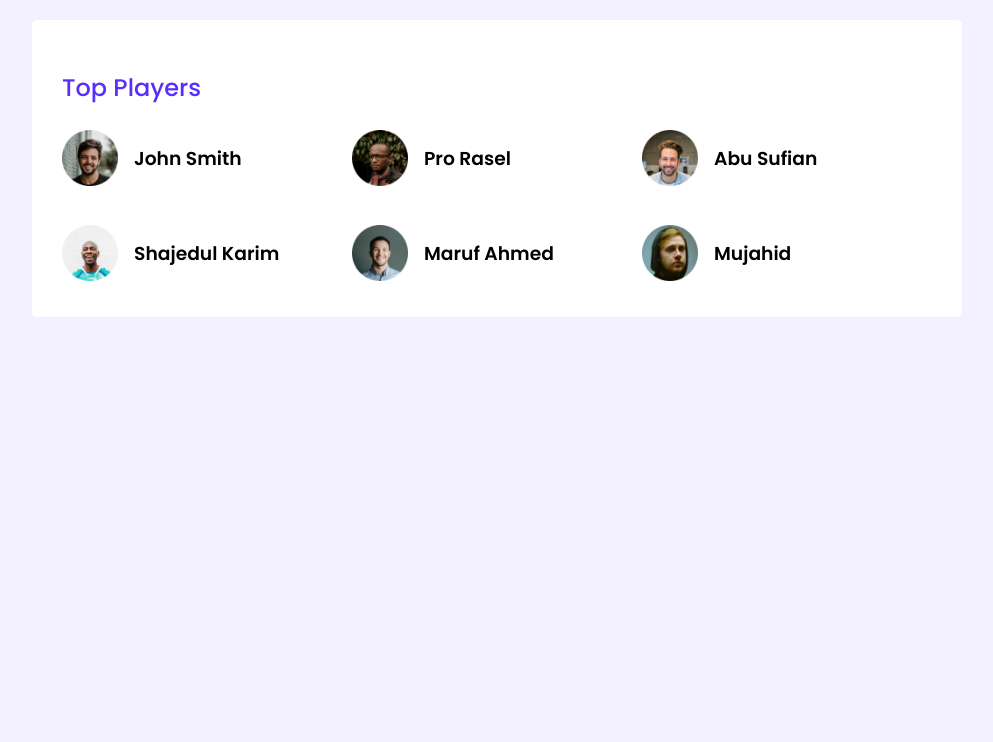
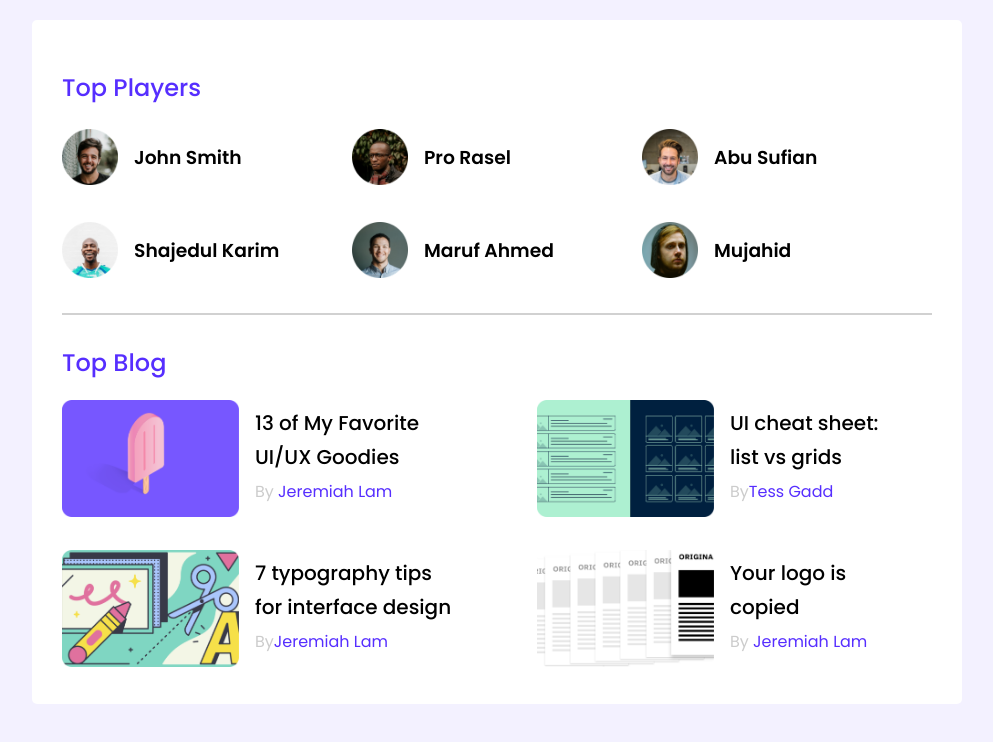
Before and after one commit to MehediHasan4321/Leder-bord, a plain HTML site: page index.html in a window 1280 px wide. Shown: the whole page, without its empty margins (143-1136 px from the left). Drawn offline with Linux system fonts and the light colour scheme.

Commit message:
add blog section

```diff
--- a/index.html
+++ b/index.html
@@ -43,6 +43,48 @@
                         <h3>Mujahid</h3>
                     </div>
                 </div>
+                <hr>
+                <div class="blog-section">
+                    <h2 class="section-title">Top Blog</h2>
+                    <article class="blogs">
+                        <div class="blog">
+                            <div class="blog-thumnile">
+                                <img src="images/blogs/blog-1.png" alt="">
+                            </div>
+                            <div class="blog-info">
+                                <h3>13 of My Favorite <br> UI/UX Goodies</h3>
+                                <p><span>By</span> Jeremiah Lam</p>
+                            </div>
+                        </div>
+                        <div class="blog">
+                            <div class="blog-thumnile">
+                                <img src="images/blogs/blog-2.png" alt="">
+                            </div>
+                            <div class="blog-info">
+                                <h3>UI cheat sheet: <br>list vs grids</h3>
+                                <p><span>By</span>Tess Gadd</p>
+                            </div>
+                        </div>
+                        <div class="blog">
+                            <div class="blog-thumnile">
+                                <img src="images/blogs/blog-3.png" alt="">
+                            </div>
+                            <div class="blog-info">
+                                <h3>7 typography tips <br>for interface design</h3>
+                                <p><span>By</span>Jeremiah Lam</p>
+                            </div>
+                        </div>
+                        <div class="blog">
+                            <div class="blog-thumnile">
+                                <img src="images/blogs/blog-4.png" alt="">
+                            </div>
+                            <div class="blog-info">
+                                <h3>Your logo is <br>copied</h3>
+                                <p><span>By</span> Jeremiah Lam</p>
+                            </div>
+                        </div>
+                    </article>
+                </div>
             </div>
         </section>
     </main>
--- a/styles/style.css
+++ b/styles/style.css
@@ -8,6 +8,7 @@ body {
     background-color: #F3F1FF;
 
 }
+
 main {
     display: flex;
     justify-content: center;
@@ -30,12 +31,10 @@ main {
     font-size: 24px;
 }
 
-.top-players {}
-
 .playres {
     display: grid;
     grid-template-columns: repeat(3, 1fr);
-    row-gap: 29px;
+    grid-row-gap: 29px;
 }
 
 .player {
@@ -48,3 +47,50 @@ main {
     width: 56px;
     height: 56px;
 }
+
+.player h3 {
+    Size: 18px;
+    line-height: 27px;
+}
+
+hr {
+    margin: 30px 0;
+    border: 1px solid #D1D1D1;
+}
+.blogs{
+    display: grid;
+    grid-template-columns: repeat(2,1fr);
+    grid-column-gap: 80px;
+    grid-row-gap: 26px;
+}
+.blog {
+    display: flex;
+    gap: 16px;
+    align-items: center;
+}
+
+.blog-thumnile img {
+    width: 177px;
+    height: 117px;
+}
+
+.blog-info{
+    margin-top: -18px;
+}
+.blog-info h3 {
+    font-weight: 500;
+    font-size: 20px;
+    line-height: 34px;
+    color: #000000;
+    margin-bottom: -11px;
+}
+
+.blog-info span {
+    color: #ccc;
+    font-weight: 400;
+    font-size: 16px;
+}
+
+.blog-info p{
+    color: #562EFF;
+}
```
